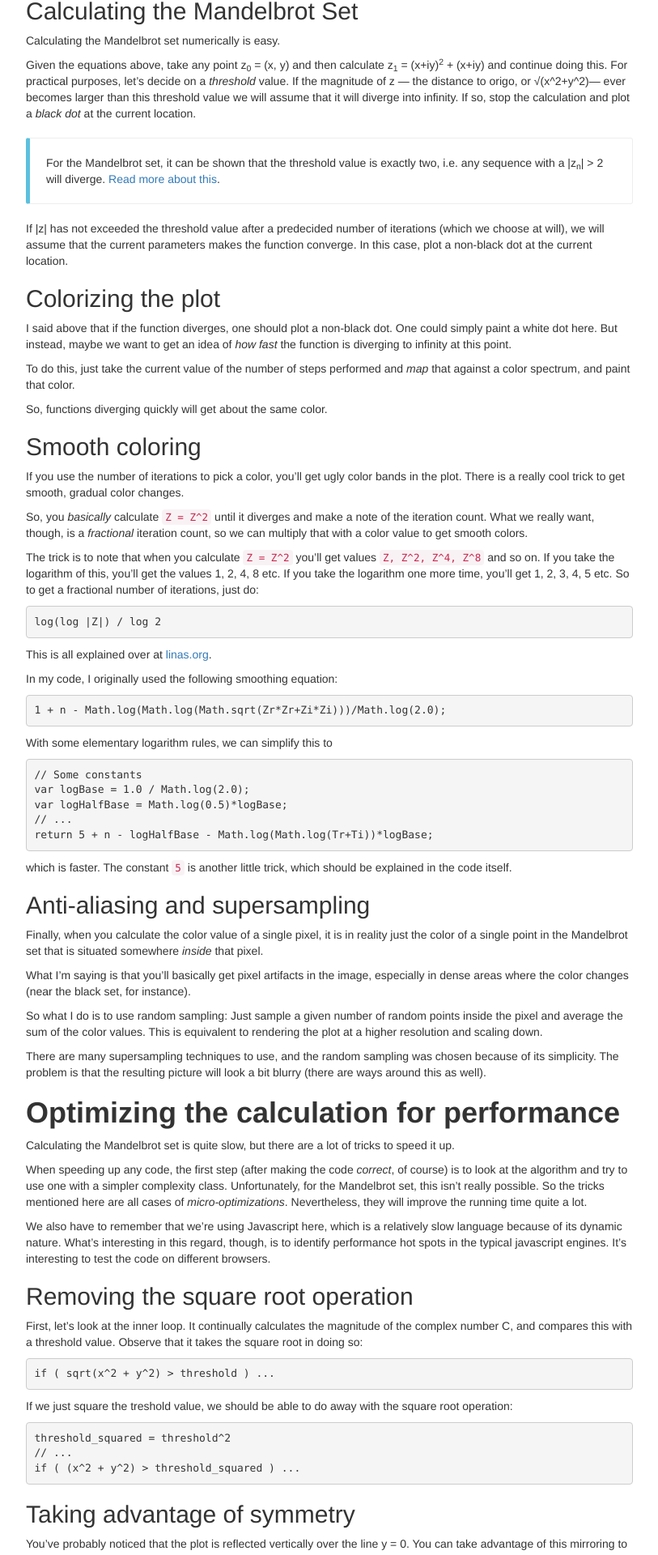
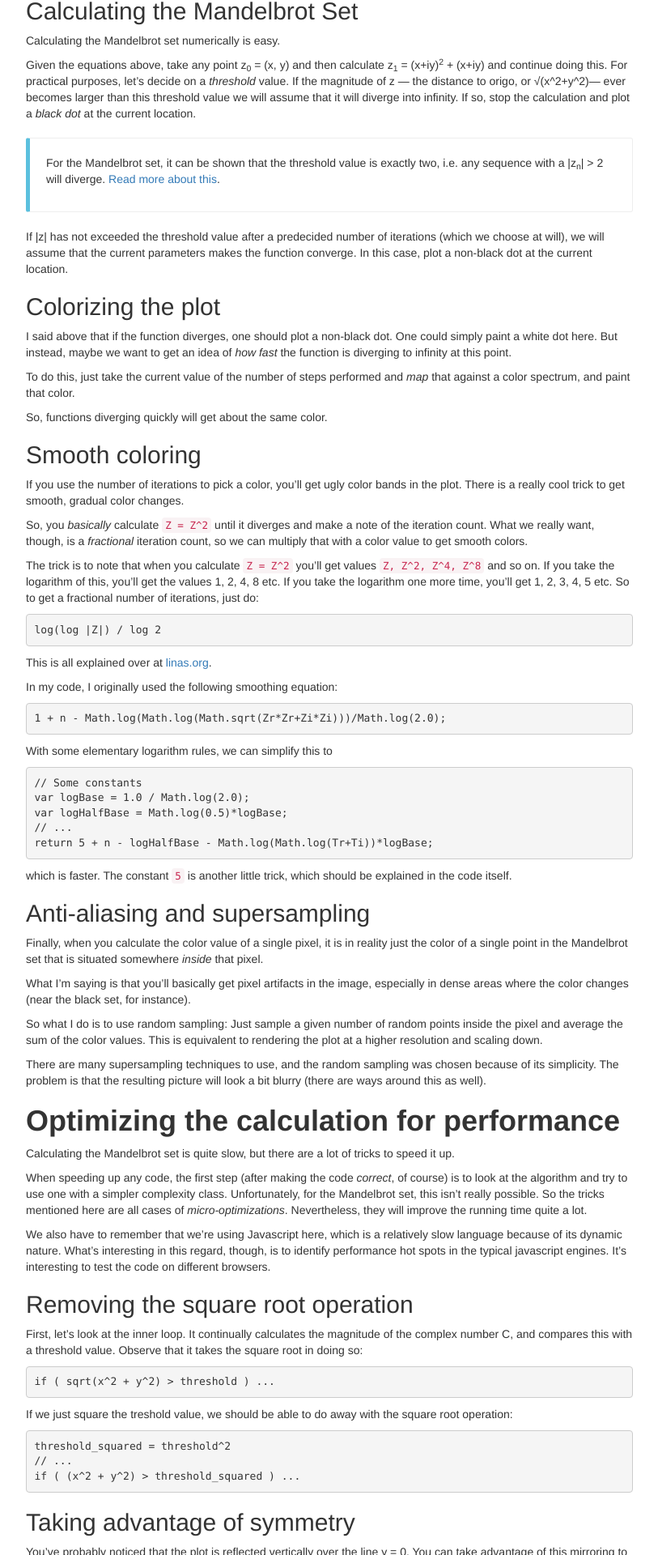
Before and after one commit to cslarsen/csl.name, a Jekyll site: the page built from _posts/2012-02-22-mandelbrot-rendering.markdown, in a window 1280 px wide. Shown: the part 1848-3768 px from the top of the page at 81% size, without its empty margins (38-851 px from the left). Built offline with Jekyll 4.4.1, drawn with Linux system fonts in a browser that asks for light colours; Markdown is read by kramdown in place of the engine named in the settings; comment, search, counter and statistics services are not loaded.

Commit message:
Uses callout tag

```diff
--- a/_posts/2012-02-22-mandelbrot-rendering.markdown
+++ b/_posts/2012-02-22-mandelbrot-rendering.markdown
@@ -106,12 +106,11 @@
 value we will assume that it will diverge into infinity.  If so, stop the
 calculation and plot a _black dot_ at the current location.
 
-<div class="bs-callout bs-callout-info">
+{% callout info %}
 For the Mandelbrot set, it can be shown that the threshold value is exactly two, i.e.
 any sequence with a <span>|z<sub>n</sub>| > 2</span> will diverge.
-
 <a href="http://www.mi.sanu.ac.rs/vismath/javier/b2.htm">Read more about this</a>.
-</div>
+{% endcallout %}
 
 If <span>|z|</span> has not exceeded the threshold value after a predecided
 number of iterations (which we choose at will), we will assume that the current
```
